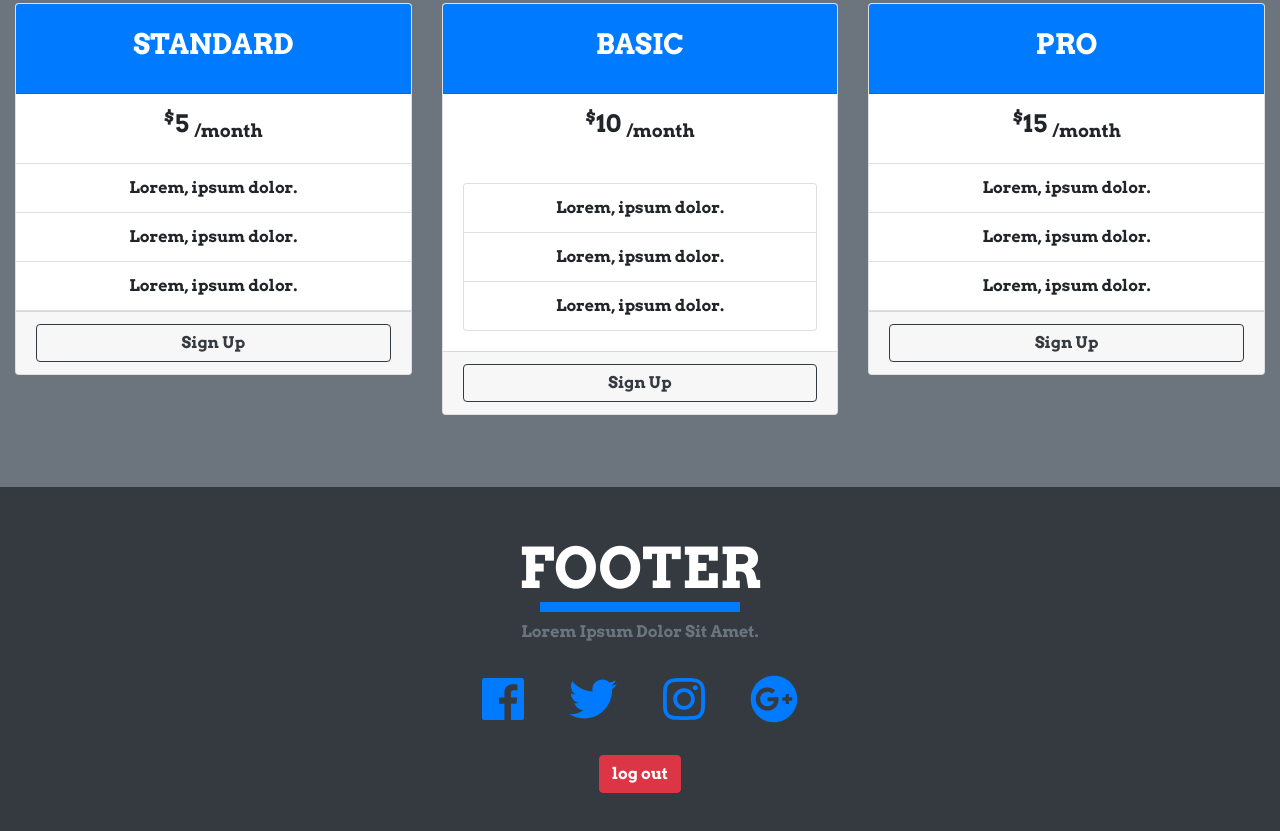
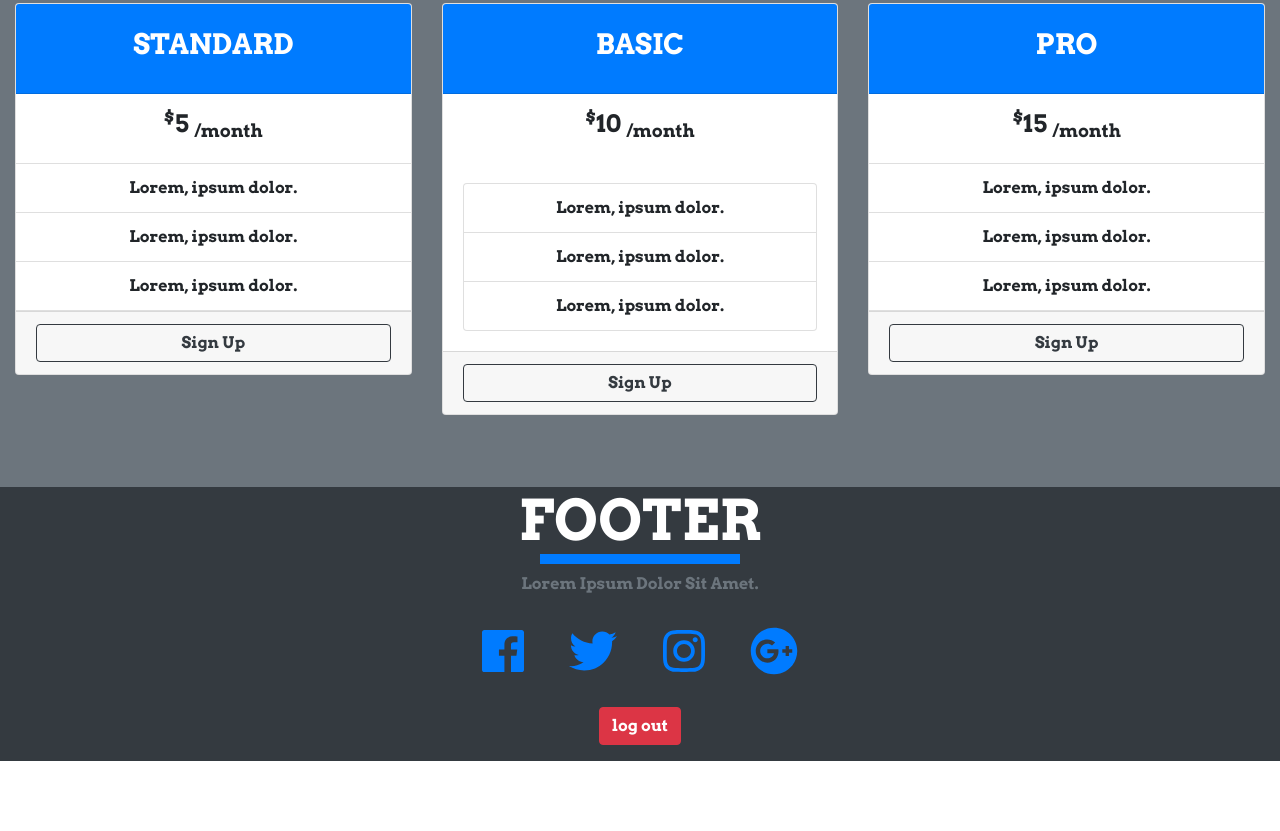
Before and after one commit to jovanolova/learning-dacade-web, a plain HTML site: page index.html in a window 1280 px wide. Shown: the part 7973-8804 px from the top of the page. After the commit the page ends 8734 px from the top, so only its background shows below. Drawn offline with Linux system fonts and the light colour scheme.

Commit message:
Update index.html

```diff
--- a/index.html
+++ b/index.html
@@ -784,7 +784,7 @@
   <!-- end of pricing section -->
 
   <!-- footer section -->
-  <footer id="footer" class="bg-dark py-5">
+  <footer id="footer" class="bg-dark">
     <div class="container">
       <!--section-title -->
       <div class="row">
```
